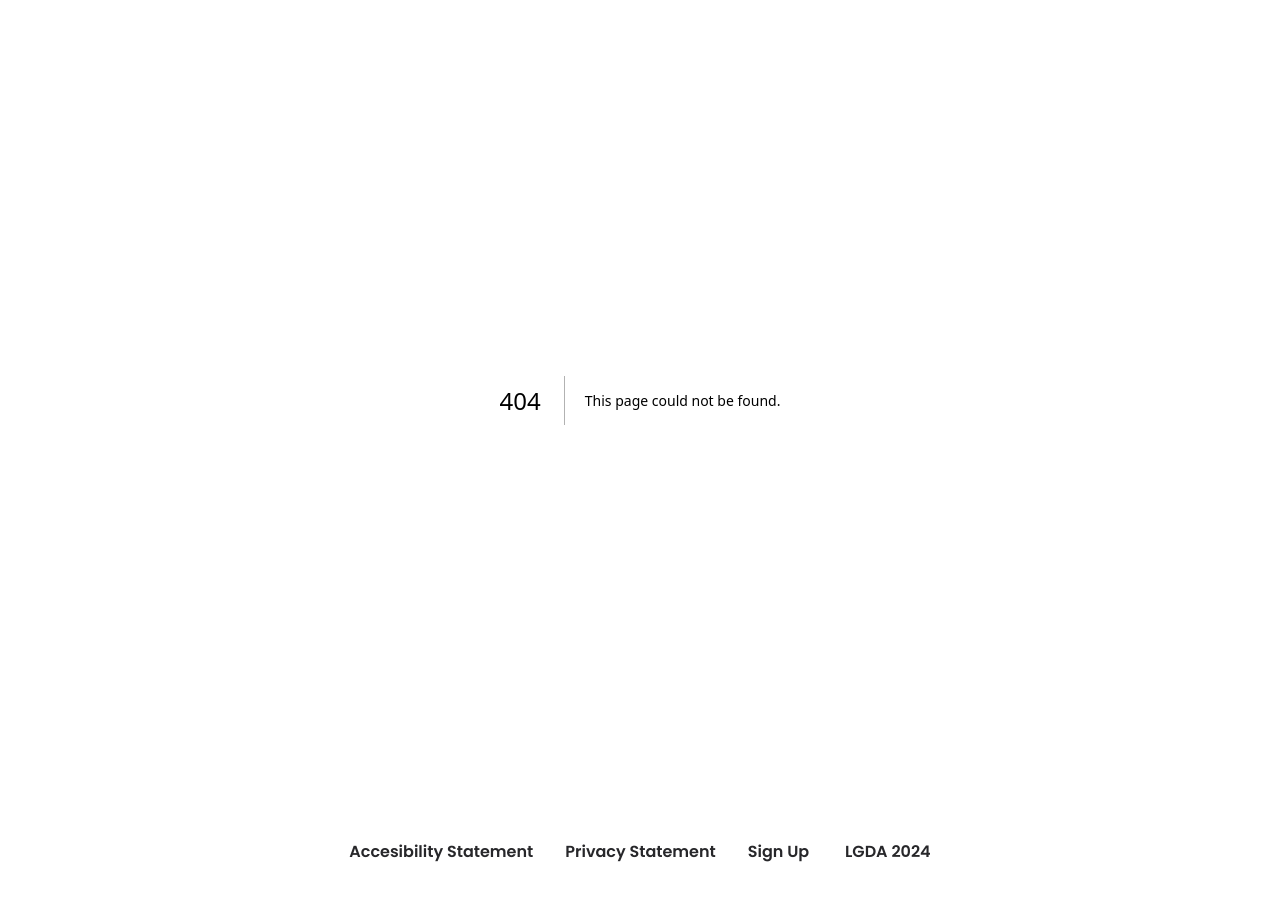
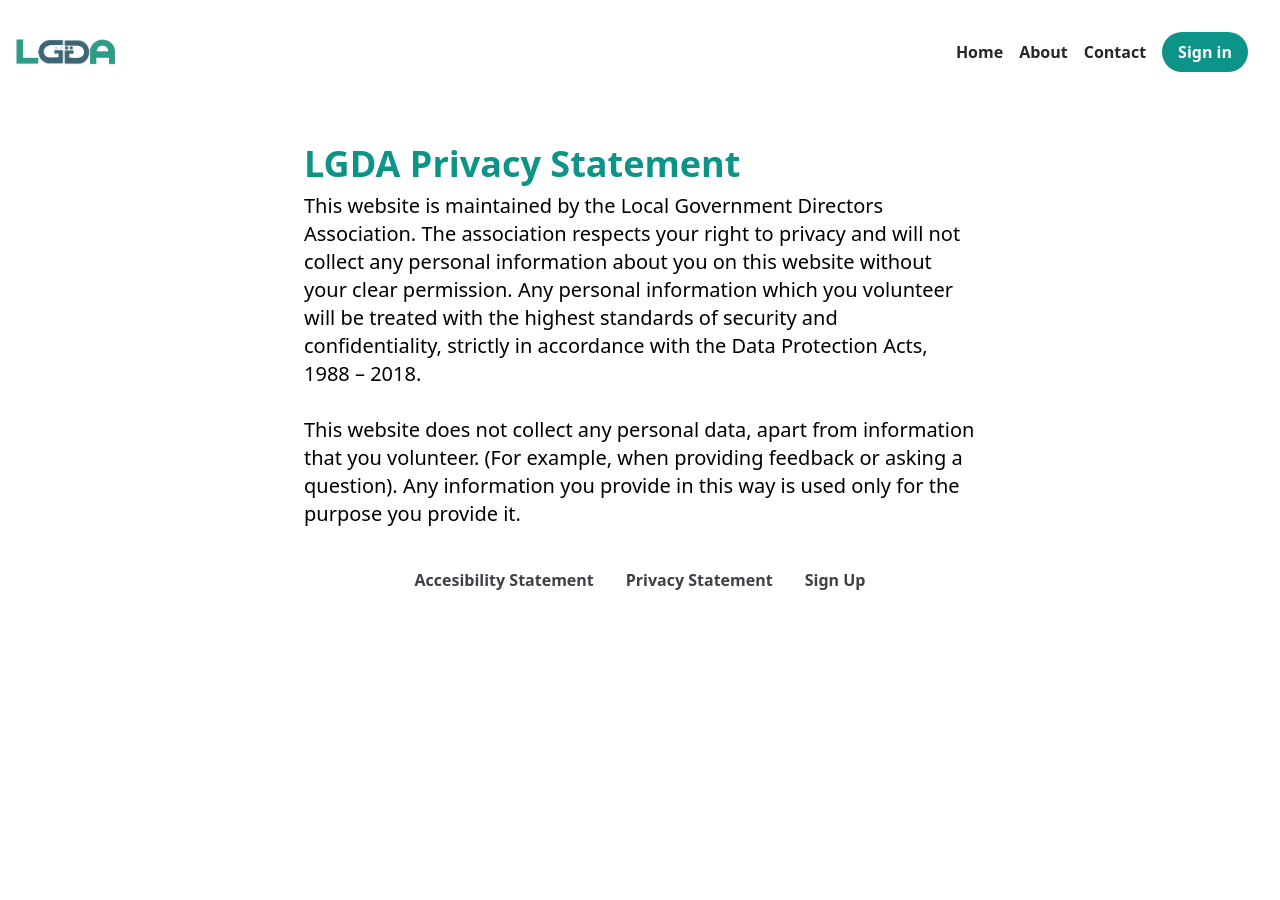
Before and after one commit to sheeehy/LGDA, a Next.js app: page /privacy in a window 1280 px wide. Before the commit this address had no page. Shown: the top 900 px of the page. After the commit the page ends 800 px from the top, so only its background shows below. Built offline with nearby package versions, Linux system fonts and the light colour scheme; no server answers.

Commit message:
Footer Additions

```diff
--- /dev/null
+++ b/src/app/accesibility/page.tsx
@@ -0,0 +1,24 @@
+import Navbar from "../navbar";
+export default function Page() {
+  return (
+    <main className="">
+      <Navbar />
+      <div className="flex items-center justify-center mt-12 px-4 ">
+        <div className="text-left  text-xl">
+          <h1 className="font-extrabold text-4xl text-teal-600 mb-2"> Accessibility statement</h1>
+          <p className="max-w-2xl">
+            The Local Government Directors Association (LGDA) is committed to making its website accessible, in accordance with European Union (Accessibility of Websites and Mobile
+            Applications of Public Sector Bodies) Regulations 2020.
+            <br /> <br />
+            This website is partially compliant with the WCAG 2.1 level AA standard. Partially compliant means that some parts of the content do not fully conform to the
+            accessibility standard. The non-accessible content items include PDFs.
+            <br />
+            <br />
+            This site may contain links to other websites outside our control. The Local Government Management Agency is not responsible for the privacy practices or the content of
+            such websites.
+          </p>
+        </div>
+      </div>
+    </main>
+  );
+}
--- a/src/app/footer.tsx
+++ b/src/app/footer.tsx
@@ -5,21 +5,16 @@ const Footer: React.FC = () => {
   return (
     <footer className="flex justify-center items-center py-4 bg-transparent px-4 mt-2 my-2">
       {/* Links */}
-      <div className="flex justify-center space-x-4 py-2 px-4 font-semibold  text-zinc-800">
+      <div className="flex justify-center space-x-4 py-2 px-4 font-semibold text-zinc-700">
         <div className="py-2 space-x-8 ">
-          <Link href="/" className="hover:text-zinc-600 transition-colors duration-300 ease-in-out text-nowrap mt-2">
+          <Link href="/accesibility" className="hover:text-zinc-600 transition-colors duration-300 ease-in-out text-nowrap mt-2">
             Accesibility Statement
           </Link>
-          <Link href="/about" className="hover:text-zinc-600 transition-colors duration-300 ease-in-out text-nowrap mt-2">
+          <Link href="/privacy" className="hover:text-zinc-600 transition-colors duration-300 ease-in-out text-nowrap mt-2">
             Privacy Statement
           </Link>
-          <Link href="/contact" className="hover:text-zinc-600 transition-colors duration-300 ease-in-out text-nowrap mt-2">
+          <Link href="/signininfo" className="hover:text-zinc-600 transition-colors duration-300 ease-in-out text-nowrap mt-2">
             Sign Up
-          </Link>
-
-          <Link href="/" className="hover:text-zinc-600 transition-colors duration-300 ease-in-out text-nowrap mt-2">
-            {" "}
-            LGDA 2024
           </Link>
         </div>
       </div>
--- a/src/app/layout.tsx
+++ b/src/app/layout.tsx
@@ -21,8 +21,8 @@ export default function RootLayout({
 }>) {
   return (
     <ClerkProvider>
-      <html lang="en" className="flex-col">
-        <body className={poppins.className}>{children}</body>
+      <html lang="en" className="flex flex-col h-full">
+        <body className="flex-grow">{children}</body>
         <Footer />
       </html>
     </ClerkProvider>
--- /dev/null
+++ b/src/app/privacy/page.tsx
@@ -0,0 +1,21 @@
+import Navbar from "../navbar";
+export default function Page() {
+  return (
+    <main className="">
+      <Navbar />
+      <div className="flex items-center justify-center mt-12 px-4 ">
+        <div className="text-left  text-xl">
+          <h1 className="font-extrabold text-4xl text-teal-600 mb-2"> LGDA Privacy Statement</h1>
+          <p className="max-w-2xl">
+            This website is maintained by the Local Government Directors Association. The association respects your right to privacy and will not collect any personal information
+            about you on this website without your clear permission. Any personal information which you volunteer will be treated with the highest standards of security and
+            confidentiality, strictly in accordance with the Data Protection Acts, 1988 – 2018. <br />
+            <br />
+            This website does not collect any personal data, apart from information that you volunteer. (For example, when providing feedback or asking a question). Any information
+            you provide in this way is used only for the purpose you provide it.
+          </p>
+        </div>
+      </div>
+    </main>
+  );
+}
--- a/src/app/signininfo/page.tsx
+++ b/src/app/signininfo/page.tsx
@@ -5,7 +5,7 @@ export default function Page() {
       <Navbar />
       <div className="flex items-center justify-center mt-12 px-4 ">
         <div className="text-left max-w-2xl">
-          <h1 className="font-extrabold text-4xl text-teal-600 mb-2">Membership</h1>
+          <h1 className="font-extrabold text-4xl text-teal-600 mb-2">Sign Up</h1>
           <p>The members area contains relevant documents, videos, media and calander concerning the LGDA. </p>
 
           <h2 className="mt-8 font-semibold text-lg">Already a member?</h2>
--- a/src/middleware.ts
+++ b/src/middleware.ts
@@ -4,7 +4,7 @@ import { authMiddleware } from "@clerk/nextjs";
 // Please edit this to allow other routes to be public as needed.
 // See https://clerk.com/docs/references/nextjs/auth-middleware for more information about configuring your Middleware
 export default authMiddleware({
-  publicRoutes: ["/", "/about", "/contact" , "/signininfo" ],
+  publicRoutes: ["/", "/about", "/contact" , "/signininfo", "/privacy", "/accesibility" ],
 });
 
 export const config = {
```
